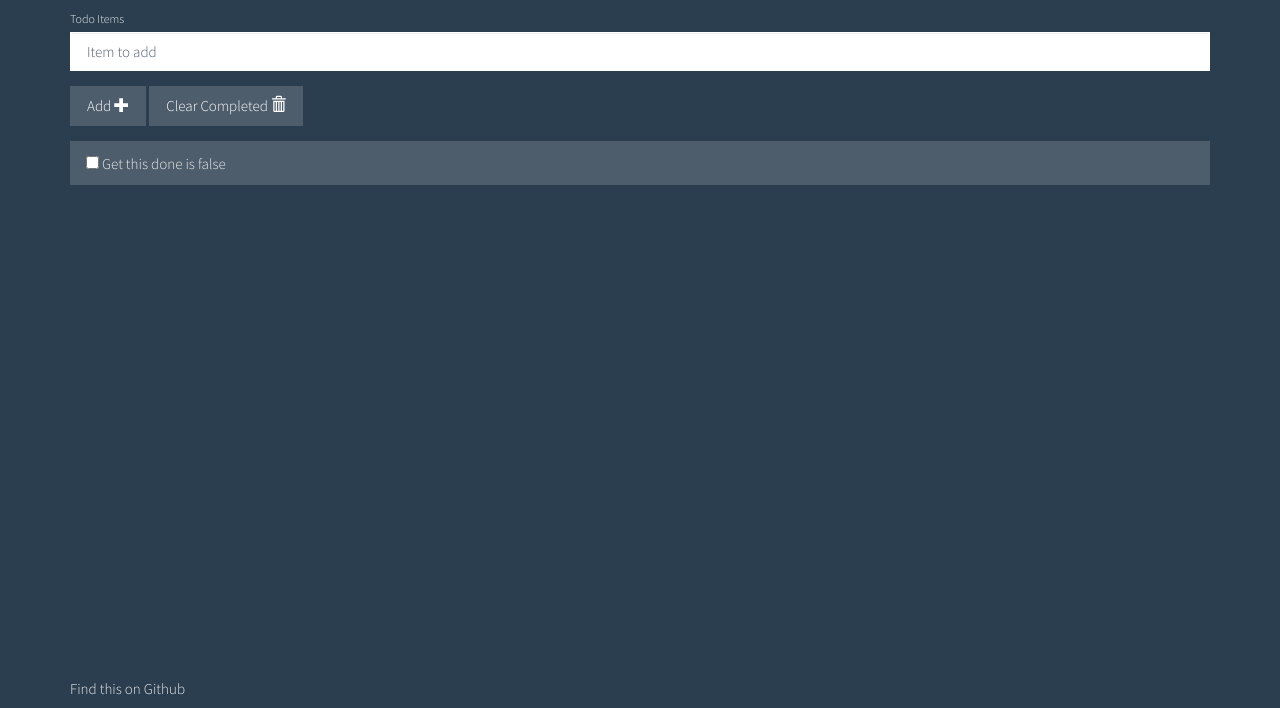
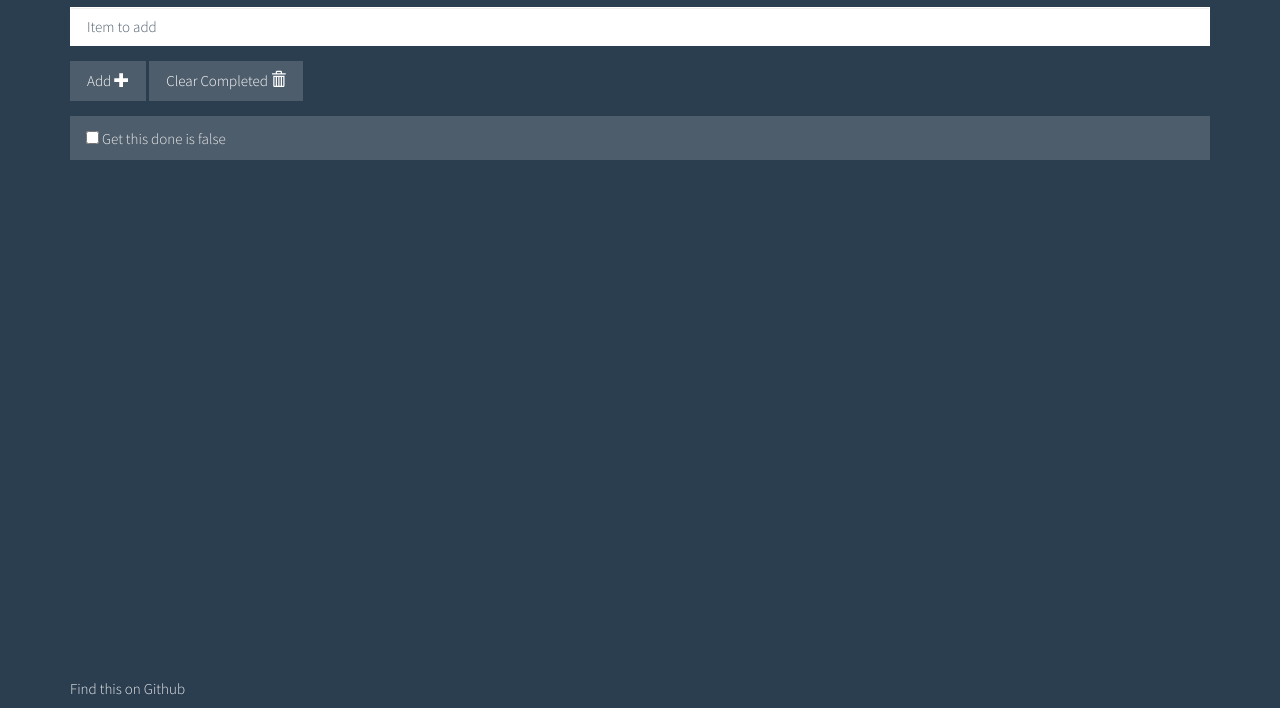
Before and after one commit to MadMaxMcKinney/todo.tasks, a website: page app/index.html in a window 1280 px wide. Shown: the part 92-800 px from the top of the page. Drawn offline with nearby package versions, Linux system fonts and the light colour scheme.

Commit message:
Removed label over input text field

```diff
--- a/app/index.html
+++ b/app/index.html
@@ -20,7 +20,7 @@
 
     <form name="frm" ng-submit="addTodo()">
       <div class="form-group">
-        <label for="newTodoItem">Todo Items</label>
+        <!--<label for="newTodoItem">Todo Items</label>-->
         <input type="text" name="newtodo" class="form-control" placeholder="Item to add" ng-model="newTodo" requied />
       </div>
       <div class="form-group">
```
